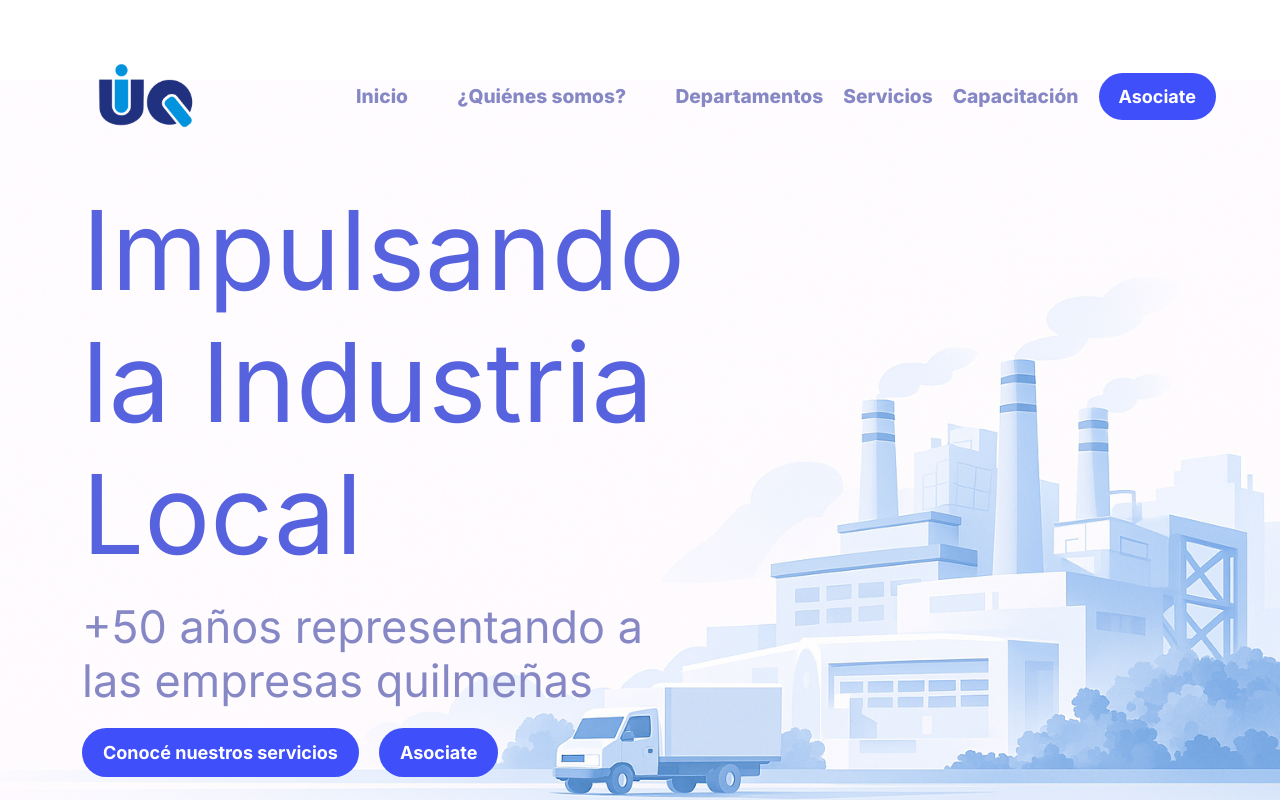
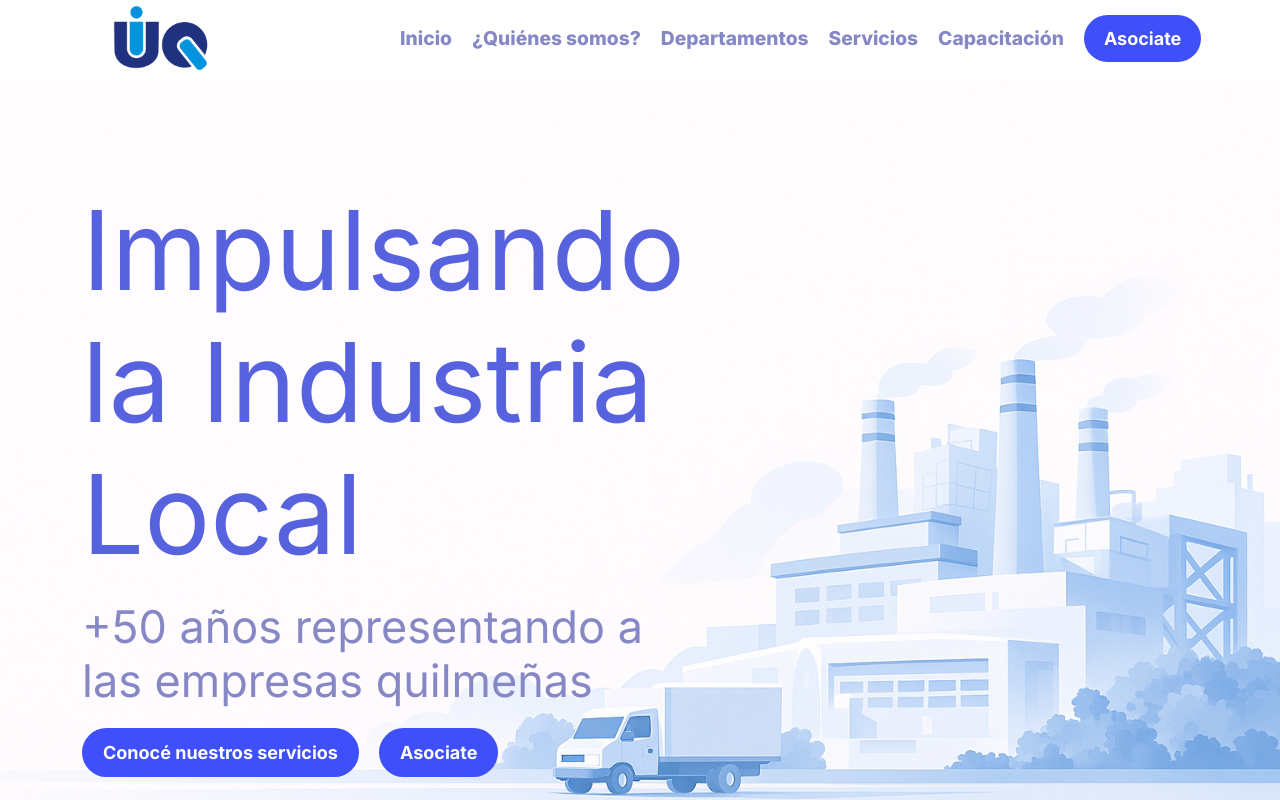
Before and after one commit to LuciBrito/uq-front, a React (Vite) app: page / in a window 1280 px wide. Shown: the top 800 px of the page. Built offline with nearby package versions, Linux system fonts and the light colour scheme.

Commit message:
Cambios PRUEBAS

```diff
--- a/src/LandingBodyC.jsx
+++ b/src/LandingBodyC.jsx
@@ -4,7 +4,7 @@
 
 export default function LandingBodyC() {
   return (
-    <div className="h-100 d-flex justify-content-around align-items-center flex-wrap gap-1 landing-container px-4 py-4">
+    <div className="h-100 d-flex justify-content-around align-items-center flex-wrap gap-1 landing-container px-4 py-4 py-lg-8">
         <Card style={{ width: '25rem' }}>
             <Card.Img variant="top" src={img}/>
             <Card.Body>
--- a/src/LandingBodyInfo.jsx
+++ b/src/LandingBodyInfo.jsx
@@ -9,7 +9,7 @@
 export default function LandingBodyInfo() {
   return (
     <Container>
-        <Row className='landing-container align-items-center '>
+        <Row className='landing-container align-items-center  py-xl-10'>
           <Col>
              <h1 className='info-text-h1 pb-4'> ¿QUE HACEMOS? </h1>
             <LandingCarousel></LandingCarousel>
@@ -21,6 +21,8 @@
             <p className='info-text-p'>
               La Unión Industrial de Quilmes es una de las entidades industriales más importante y reconocida de la región. Una de las características principales que nos identifican es la proactividad, el estar constantemente pendientes de las problemáticas que nos plantean nuestros asociados, asistiendo sus necesidades y brindándoles un servicio de calidad.
             </p>
+
+
             <div className="container-text-links">
                 <a className="btn btn-title " href="#">Conocé nuestros servicios</a>
                 <a className="btn btn-title " href="#">Asociate</a>
--- a/src/LandingBodyTitle.jsx
+++ b/src/LandingBodyTitle.jsx
@@ -3,9 +3,11 @@
 import Col from 'react-bootstrap/Col';
 
 
+
+
 export default function LandingBody() {
   return (
-    <Container  className="landing-container d-flex align-items-center">
+    <Container  className="landing-container d-flex align-items-center py-xl-10">
       <Row className="landing-row">
         <Col>
           <h1>Impulsando la Industria Local</h1>
@@ -17,7 +19,7 @@
           </div>
         </Col>
         <Col>
-            {/* Aquí podrías agregar una imagen o algún otro contenido relevante para el título */}
+
         </Col>
 
       </Row>
--- a/src/LandingContact.jsx
+++ b/src/LandingContact.jsx
@@ -9,7 +9,7 @@
 
 export default function LandingContact() {
   return (
-    <Container className='landing-container justify-content-center align-items-center text-center py-4'>
+    <Container className='landing-container justify-content-center align-items-center text-center py-4 py-lg-5'>
 
         <h1 className='info-text-h1'>¿Necesitas asesoramiento institucional?</h1>
         <p className='info-text-h3 text-center'>Nuestro equipo esta disponible para ayudarte</p>
--- a/src/LandingHeader.jsx
+++ b/src/LandingHeader.jsx
@@ -1,20 +1,7 @@
-import { useState } from "react";
+
 import logo from './img/logo-quilmes.png';
 
 export default function LandingHeader() {
-  const [openMenu, setOpenMenu] = useState(null);
-
-  const handleEnter = (menu) => {
-    if (window.innerWidth > 992) setOpenMenu(menu);
-  };
-
-  const handleLeave = () => {
-    if (window.innerWidth > 992) setOpenMenu(null);
-  };
-
-  const toggleMenu = (menu) => {
-    setOpenMenu(openMenu === menu ? null : menu);
-  };
 
   return (
     <header>
@@ -27,45 +14,18 @@
 
         <ul className="nav-links">
           <li><a href="">Inicio</a></li>
-
-          {/* QUIENES SOMOS */}
           <li>
-            <div
-              className={`nav-item ${openMenu === "quienes" ? "open" : ""}`}
-              onMouseEnter={() => handleEnter("quienes")}
-              onMouseLeave={handleLeave}
-            >
-              <a href="#" onClick={() => toggleMenu("quienes")}>
-                ¿Quiénes somos?
-              </a>
-              <div className="dropdown">
-                <a href="#">Historia</a>
-                <a href="#">Comisión Directiva</a>
-                <a href="#">Socios</a>
-              </div>
-            </div>
+            <a href="">¿Quiénes somos?</a>
           </li>
-
-          {/* DEPARTAMENTOS */}
           <li>
-            <div
-              className={`nav-item ${openMenu === "departamentos" ? "open" : ""}`}
-              onMouseEnter={() => handleEnter("departamentos")}
-              onMouseLeave={handleLeave}
-            >
-              <a href="#" onClick={() => toggleMenu("departamentos")}>
-                Departamentos
-              </a>
-              <div className="dropdown">
-                <a href="#">Depto 1</a>
-                <a href="#">Depto 2</a>
-                <a href="#">Depto 3</a>
-              </div>
-            </div>
+            <a href="">Departamentos</a>
           </li>
-
-          <li><a href="">Servicios</a></li>
-          <li><a href="">Capacitación</a></li>
+          <li>
+            <a href="">Servicios</a>
+          </li>
+          <li>
+            <a href="">Capacitación</a>
+          </li>
           <li><a href="#" className="btn-header">Asociate</a></li>
         </ul>
       </nav>
@@ -109,4 +69,41 @@
     </header>
   );
 
+
+
+          <li>
+            <div
+              className={`nav-item ${openMenu === "quienes" ? "open" : ""}`}
+              onMouseEnter={() => handleEnter("quienes")}
+              onMouseLeave={handleLeave}
+            >
+              <a href="#" onClick={() => toggleMenu("quienes")}>
+                ¿Quiénes somos?
+              </a>
+              <div className="dropdown">
+                <a href="#">Historia</a>
+                <a href="#">Comisión Directiva</a>
+                <a href="#">Socios</a>
+              </div>
+            </div>
+          </li>
+
+          <li>
+            <div
+              className={`nav-item ${openMenu === "departamentos" ? "open" : ""}`}
+              onMouseEnter={() => handleEnter("departamentos")}
+              onMouseLeave={handleLeave}
+            >
+              <a href="#" onClick={() => toggleMenu("departamentos")}>
+                Departamentos
+              </a>
+              <div className="dropdown">
+                <a href="#">Depto 1</a>
+                <a href="#">Depto 2</a>
+                <a href="#">Depto 3</a>
+              </div>
+            </div>
+          </li>
+
+
   */
--- a/src/LandingPage.jsx
+++ b/src/LandingPage.jsx
@@ -19,7 +19,7 @@
     <div >
 
         <LandingHeader/>
-        <section className="parallax">
+        <section className="parallax ">
           <LandingBody/>
         </section>
 
--- a/src/css/styles.css
+++ b/src/css/styles.css
@@ -132,7 +132,6 @@
     width: 35%;
     height: 70%;
     color: white;
-
     border-radius: 20px;
 }
 .container-body-info .info-slider .slider-img{
```
